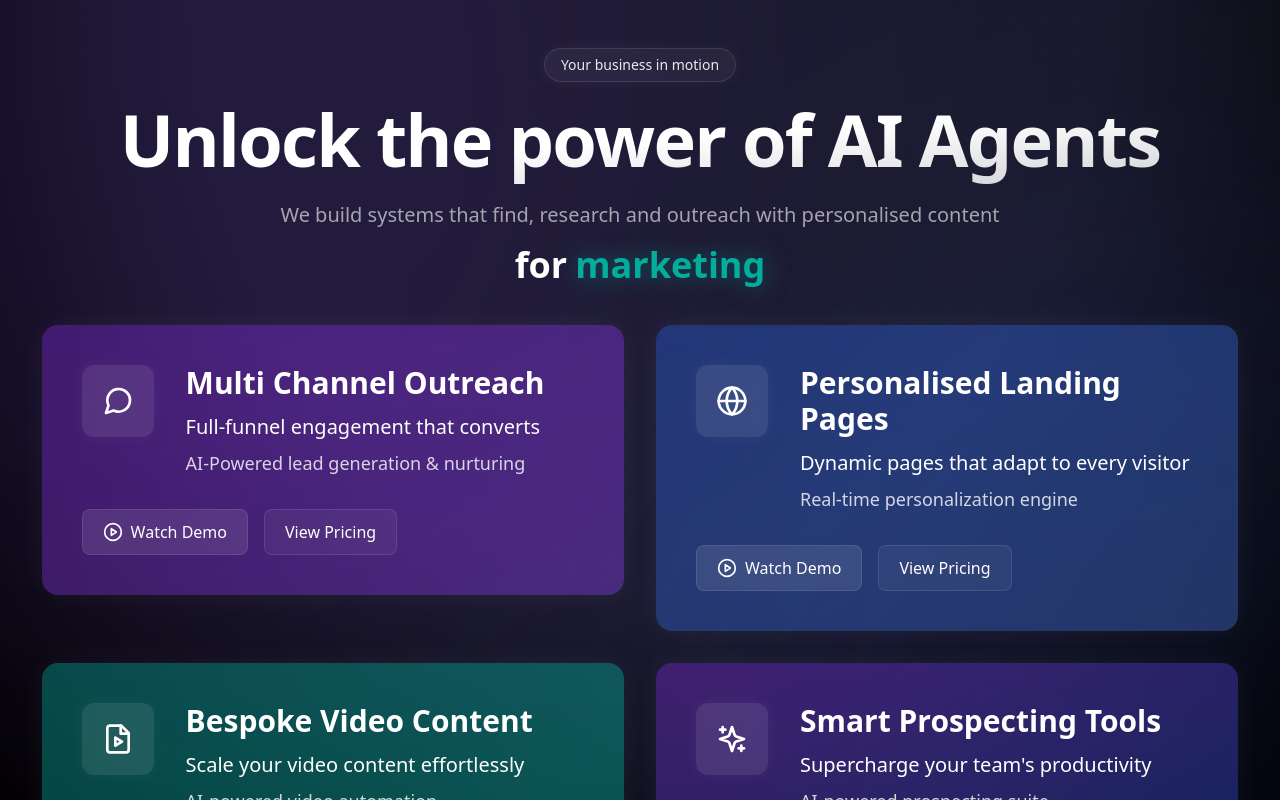
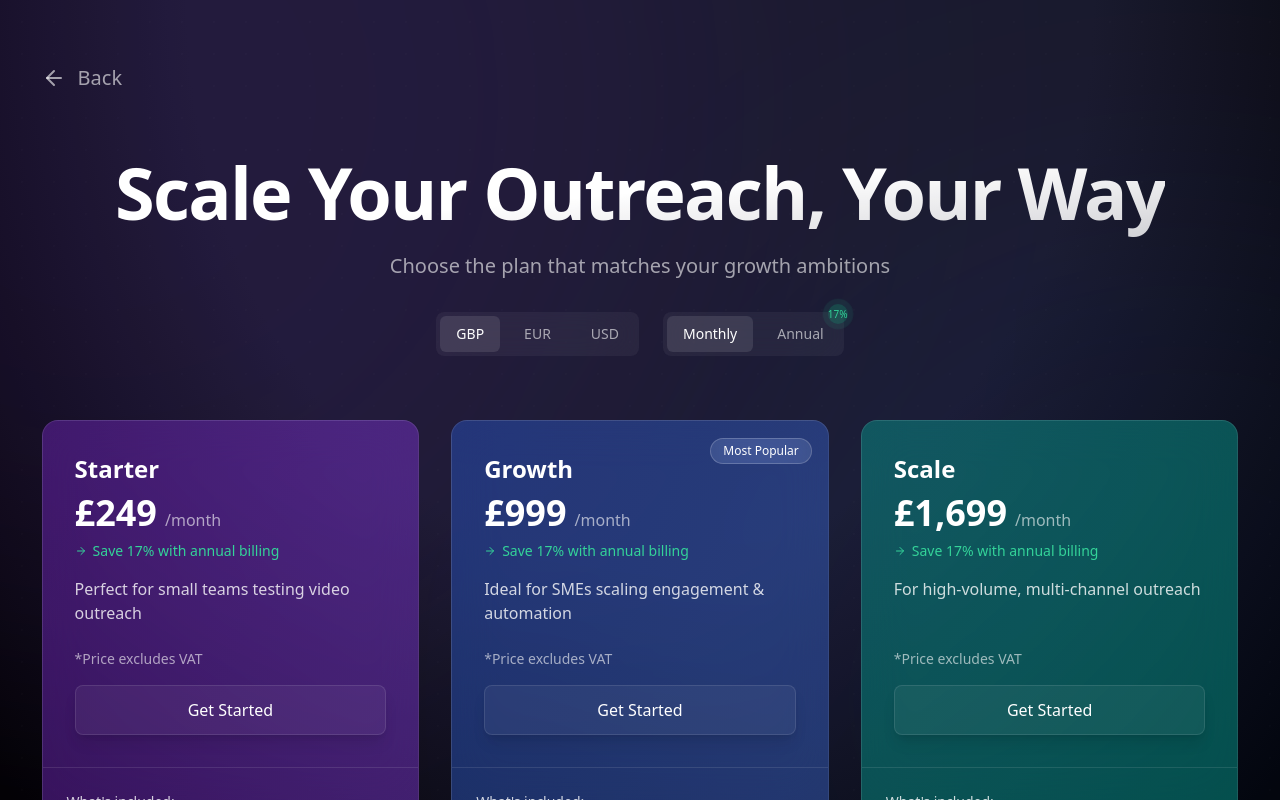
Before and after one commit to sixtyseconds/sales-demo, a React (Vite) app: page /pricing in a window 1280 px wide. Built offline with nearby package versions, Linux system fonts and the light colour scheme.

Commit message:
feat: implement proper routing with React Router

```diff
--- a/package.json
+++ b/package.json
@@ -12,7 +12,8 @@
     "framer-motion": "^10.16.4",
     "lucide-react": "^0.292.0",
     "react": "^18.2.0",
-    "react-dom": "^18.2.0"
+    "react-dom": "^18.2.0",
+    "react-router-dom": "^7.2.0"
   },
   "devDependencies": {
     "@vitejs/plugin-react": "^4.1.0",
--- a/src/App.jsx
+++ b/src/App.jsx
@@ -1,11 +1,15 @@
 import React from 'react'
+import { Routes, Route, Navigate } from 'react-router-dom'
 import ModernShowcase from './components/ModernShowcase'
 
 function App() {
   return (
-    <div>
-      <ModernShowcase />
-    </div>
+    <Routes>
+      <Route path="/" element={<ModernShowcase />} />
+      <Route path="/solutions/:challengeId" element={<ModernShowcase />} />
+      <Route path="/pricing" element={<ModernShowcase />} />
+      <Route path="*" element={<Navigate to="/" replace />} />
+    </Routes>
   )
 }
 
--- a/src/components/ModernShowcase.jsx
+++ b/src/components/ModernShowcase.jsx
@@ -1,5 +1,6 @@
 import React, { useState, useEffect } from 'react';
 import { motion, AnimatePresence, LayoutGroup } from 'framer-motion';
+import { useNavigate, useParams, useLocation } from 'react-router-dom';
 import {
   Users, Video, MessageCircle, TrendingUp,
   Target, Megaphone, PlayCircle, FileVideo,
@@ -9,6 +10,9 @@ import {
 } from 'lucide-react';
 
 const ModernShowcase = () => {
+  const navigate = useNavigate();
+  const { challengeId } = useParams();
+  const location = useLocation();
   const [currentStep, setCurrentStep] = useState('challenges');
   const [selectedChallenge, setSelectedChallenge] = useState(null);
   const [selectedSolution, setSelectedSolution] = useState(null);
@@ -390,6 +394,25 @@ const ModernShowcase = () => {
     return () => clearInterval(interval);
   }, [isAnimationStarted, shuffledAudience]);
 
+  // Update useEffect to handle URL-based navigation
+  useEffect(() => {
+    if (location.pathname === '/pricing') {
+      setShowPricing(true);
+      setCurrentStep('pricing');
+    } else if (challengeId) {
+      const challenge = challenges.find(c => c.id === challengeId);
+      if (challenge) {
+        setSelectedChallenge(challenge);
+        setCurrentStep('solutions');
+      } else {
+        navigate('/', { replace: true });
+      }
+    } else {
+      setCurrentStep('challenges');
+      setShowPricing(false);
+    }
+  }, [location.pathname, challengeId]);
+
   const pricingPlans = [
     {
       name: 'Starter',
@@ -705,25 +728,19 @@ const ModernShowcase = () => {
     return `${symbol}${Math.round(basePrice * rate * multiplier).toLocaleString()}`;
   };
 
-  // Add navigation handler
-  const handleNavigation = (nextStep) => {
-    setNavigationHistory(prev => [...prev, nextStep]);
-    setCurrentStep(nextStep);
+  // Update navigation handlers
+  const handleNavigation = (nextStep, challenge = null) => {
+    if (nextStep === 'solutions' && challenge) {
+      navigate(`/solutions/${challenge.id}`);
+    } else if (nextStep === 'pricing') {
+      navigate('/pricing');
+    } else {
+      navigate('/');
+    }
   };
 
-  // Add back navigation handler
   const handleBack = () => {
-    const newHistory = [...navigationHistory];
-    newHistory.pop(); // Remove current page
-    const previousPage = newHistory[newHistory.length - 1] || 'challenges';
-
-    setNavigationHistory(newHistory);
-    setCurrentStep(previousPage);
-    setShowPricing(false); // Always reset showPricing when going back
-
-    if (previousPage === 'challenges') {
-      setSelectedChallenge(null);
-    }
+    navigate(-1);
   };
 
   return (
@@ -889,8 +906,7 @@ const ModernShowcase = () => {
                       onHoverStart={() => setHoveredCard(challenge.id)}
                       onHoverEnd={() => setHoveredCard(null)}
                       onClick={() => {
-                        setSelectedChallenge(challenge);
-                        handleNavigation('solutions');
+                        handleNavigation('solutions', challenge);
                       }}
                       className={`group cursor-pointer rounded-2xl p-8 md:p-10 ${challenge.color}
                         relative overflow-hidden transform-gpu
@@ -948,7 +964,6 @@ const ModernShowcase = () => {
                             onClick={(e) => {
                               e.stopPropagation();
                               handleNavigation('pricing');
-                              setShowPricing(true);
                             }}
                             className="px-5 py-2.5 rounded-lg bg-white/5 hover:bg-white/10 backdrop-blur-sm border border-white/10 hover:border-white/20 transition-all duration-300 font-medium"
                           >
--- a/src/main.jsx
+++ b/src/main.jsx
@@ -1,10 +1,13 @@
 import React from 'react'
 import ReactDOM from 'react-dom/client'
+import { BrowserRouter } from 'react-router-dom'
 import App from './App'
 import './index.css'
 
 ReactDOM.createRoot(document.getElementById('root')).render(
   <React.StrictMode>
-    <App />
+    <BrowserRouter>
+      <App />
+    </BrowserRouter>
   </React.StrictMode>,
 )
```
Also changed, not shown: 2 other files (tests, documents, lock files or other folders).
